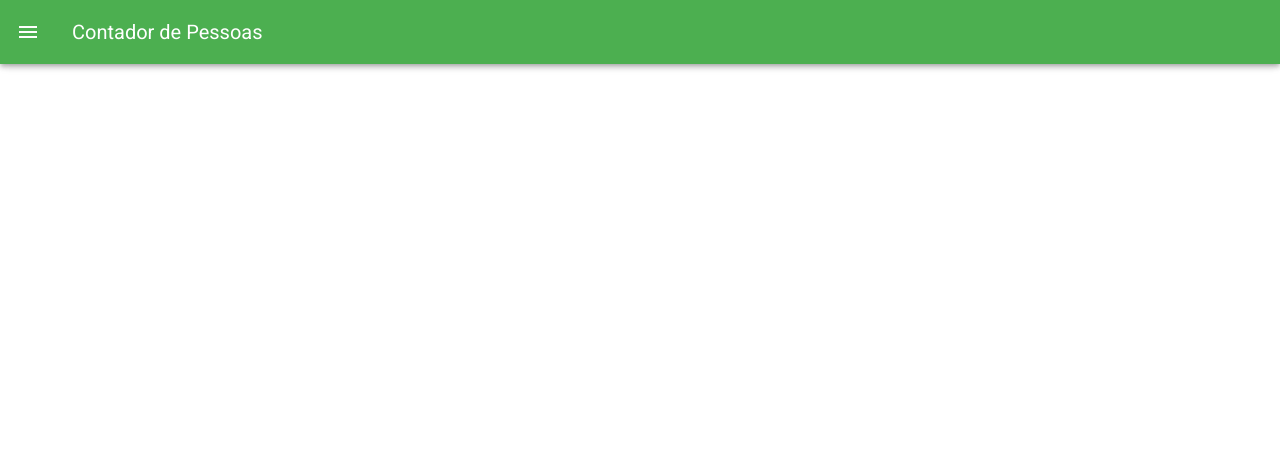
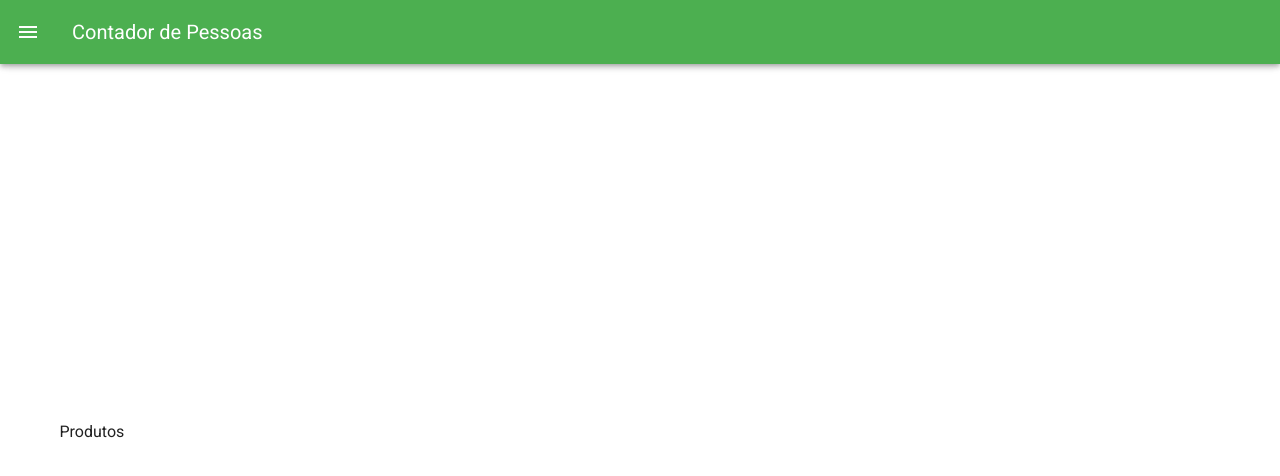
Before and after one commit to terenciani/topicos-info-2021, a Vue app: page /#/produtos in a window 1280 px wide. Before the commit this address led to /#/contador. Shown: the top 476 px of the page. Built offline with nearby package versions, Linux system fonts and the light colour scheme.

Commit message:
Adição das rotas de contador e produtos

```diff
--- a/src/App.vue
+++ b/src/App.vue
@@ -23,16 +23,26 @@
             v-model="group"
             active-class="red--text text--accent-4"
           >
-            <v-list-item>
+            <v-list-item to="/contador">
               <v-list-item-icon>
                 <v-icon>mdi-sync</v-icon>
               </v-list-item-icon>
               <v-list-item-title>Contador</v-list-item-title>
             </v-list-item>
-
+            <v-list-item to="/produtos">
+              <v-list-item-icon>
+                <v-icon>mdi-gift</v-icon>
+              </v-list-item-icon>
+              <v-list-item-title>Produtos</v-list-item-title>
+            </v-list-item>
           </v-list-item-group>
         </v-list>
       </v-navigation-drawer>
+      <v-main>
+        <v-container fill-height>
+          <router-view />
+        </v-container>
+      </v-main>
     </v-app>
   </v-card>
 </template>
--- a/src/router/index.js
+++ b/src/router/index.js
@@ -1,23 +1,21 @@
 import Vue from 'vue'
 import VueRouter from 'vue-router'
-import Home from '../views/Home.vue'
+import Contador from '../views/Contador.vue'
+import Produtos from '../views/Produtos.vue'
 
 Vue.use(VueRouter)
 
 const routes = [
   {
-    path: '/',
-    name: 'Home',
-    component: Home
+    path: '/contador',
+    name: 'Contador',
+    component: Contador
   },
   {
-    path: '/about',
-    name: 'About',
-    // route level code-splitting
-    // this generates a separate chunk (about.[hash].js) for this route
-    // which is lazy-loaded when the route is visited.
-    component: () => import(/* webpackChunkName: "about" */ '../views/About.vue')
-  }
+    path: '/produtos',
+    name: 'Produtos',
+    component: Produtos
+  },
 ]
 
 const router = new VueRouter({
--- /dev/null
+++ b/src/views/Contador.vue
@@ -0,0 +1,13 @@
+<template>
+  <div>Contador</div>
+</template>
+
+<script>
+export default {
+
+}
+</script>
+
+<style>
+
+</style>
--- /dev/null
+++ b/src/views/Produtos.vue
@@ -0,0 +1,13 @@
+<template>
+  <div>Produtos</div>
+</template>
+
+<script>
+export default {
+
+}
+</script>
+
+<style>
+
+</style>
```
Also changed, not shown: 1 other file (tests, documents, lock files or other folders).
